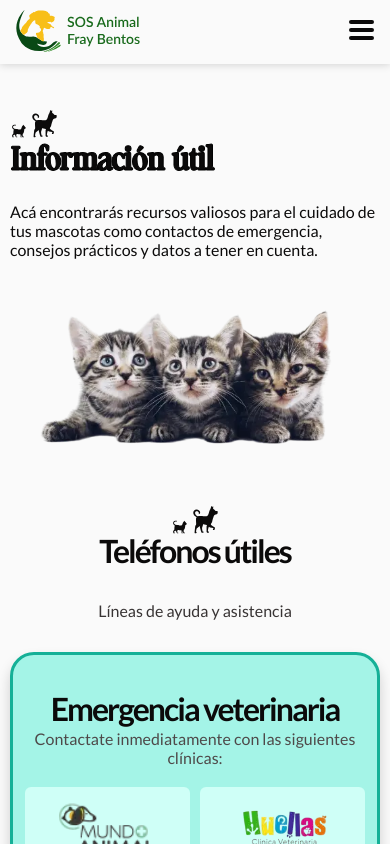
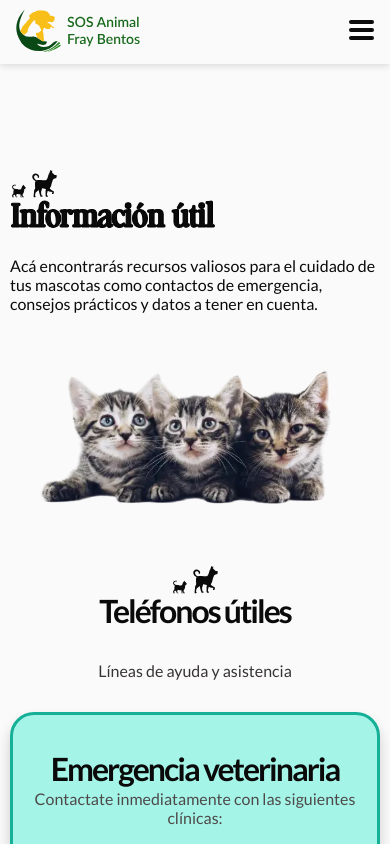
Before and after one commit to agucamejo/SOSAnimal, a React (Vite) app: page /contact in a window 390 px wide. Shown: the top 844 px of the page. Built offline with nearby package versions, Linux system fonts and the light colour scheme.

Commit message:
Cambios para sincronizar

```diff
--- a/src/styles/components/_infoutil.scss
+++ b/src/styles/components/_infoutil.scss
@@ -54,6 +54,46 @@ p {
 
 @media (max-width: 768px) {
     .info-card {
+        flex-direction: row;
+        width: 100%;
+        height: auto;
+        justify-content: center;
+        padding-left: 40px;
+    }
+
+    .info-text {
+        width: 50%;
+        height: auto;
+    }
+
+    h1 {
+        font-size: 32px;
+        line-height: 36.48px;
+        letter-spacing: -1%;
+    }
+
+    p {
+        font-size: 16px;
+        line-height: 19.2px;
+        font-family: 'Lato';
+    }
+
+    .info-image img {
+        width: 100%;
+        height: auto;
+    }
+
+    .img-perrocat{
+        width: 54px;
+        height: 32px;
+    }
+}
+
+@media (max-width: 500px) {
+    .info-container{
+        padding-top: 60px;
+    }
+    .info-card {
         flex-direction: column;
         width: 100%;
         height: auto;
```
